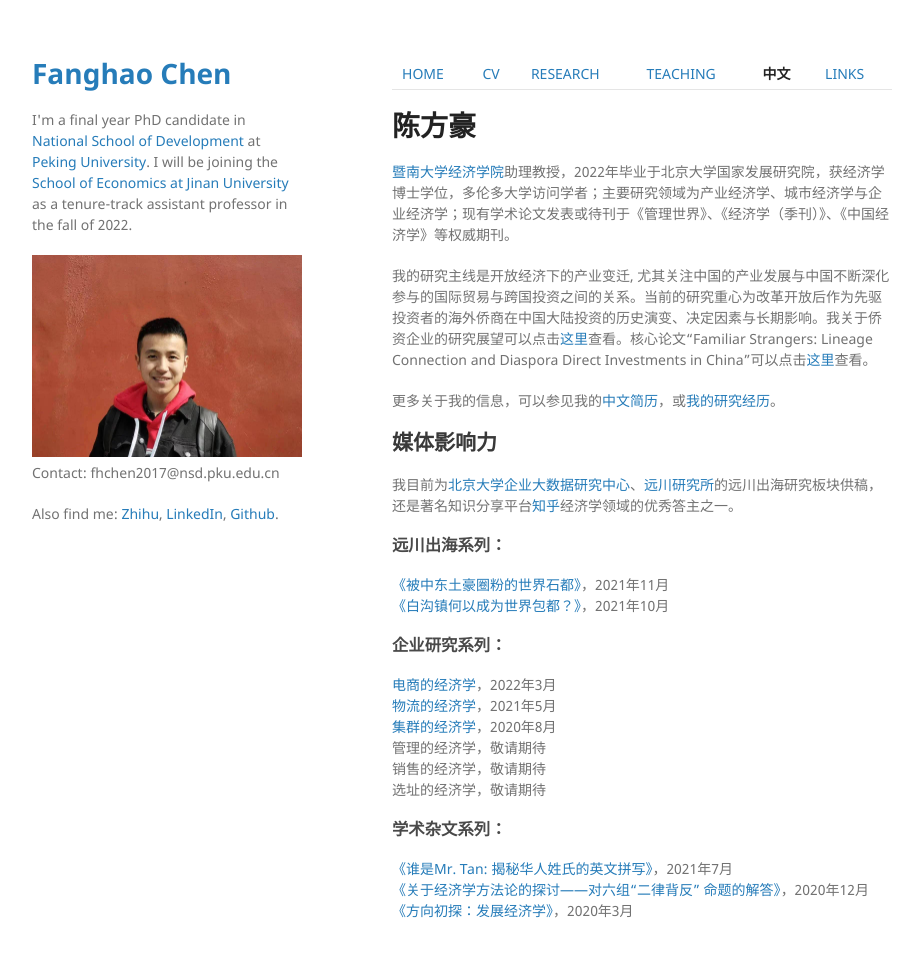
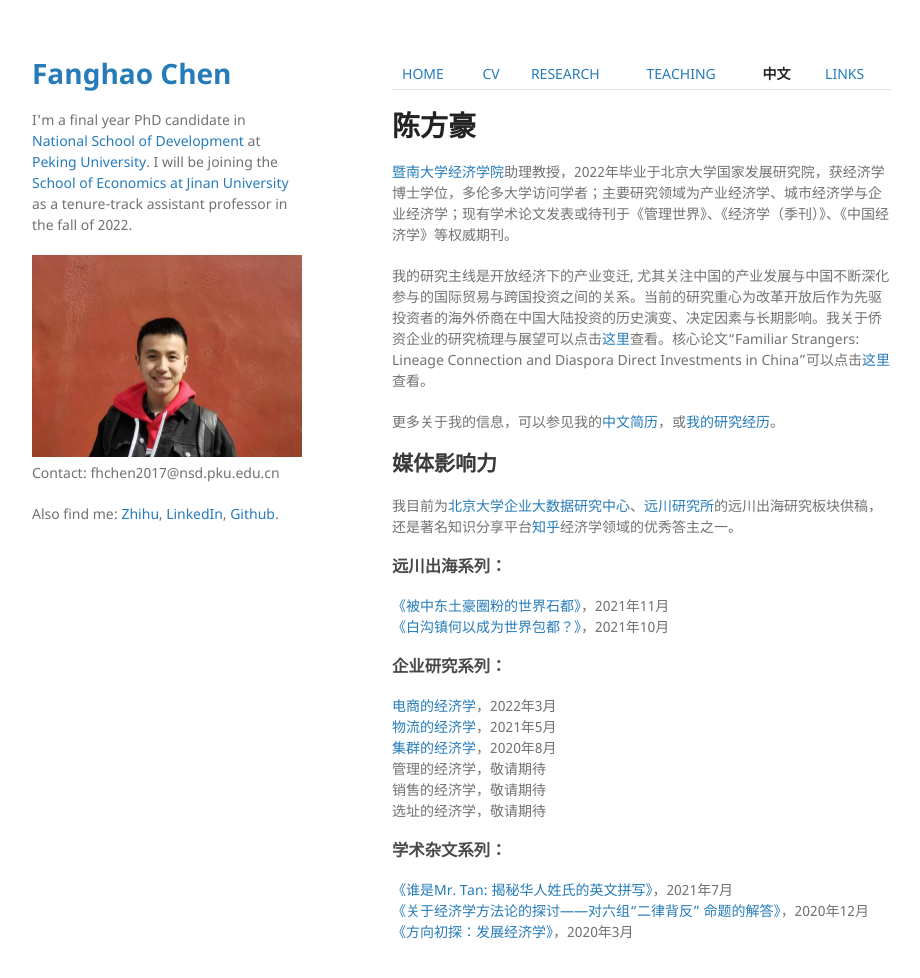
Before and after one commit to FanghaoChen/homepage, a Jekyll site: the page built from chinesepage.md, in a window 1280 px wide and 1012 px high. Shown: the top 978 px of the window, without its empty margins (178-1098 px from the left). Built offline with Jekyll 4.4.1, drawn with Linux system fonts in a browser that asks for light colours; our own code applies the rules of GitHub Pages for plain Markdown files.

Commit message:
Update chinesepage.md

```diff
--- a/chinesepage.md
+++ b/chinesepage.md
@@ -4,7 +4,7 @@
 
 [暨南大学经济学院](https://ec.jnu.edu.cn/)助理教授，2022年毕业于北京大学国家发展研究院，获经济学博士学位，多伦多大学访问学者；主要研究领域为产业经济学、城市经济学与企业经济学；现有学术论文发表或待刊于《管理世界》、《经济学（季刊）》、《中国经济学》等权威期刊。
 
-我的研究主线是开放经济下的产业变迁, 尤其关注中国的产业发展与中国不断深化参与的国际贸易与跨国投资之间的关系。当前的研究重心为改革开放后作为先驱投资者的海外侨商在中国大陆投资的历史演变、决定因素与长期影响。我关于侨资企业的研究展望可以点击[这里](./assets/bridger_draft_220515.pdf)查看。核心论文“Familiar Strangers: Lineage Connection and Diaspora Direct Investments in China”可以点击[这里](./assets/familiar_stranger_draft_220303.pdf)查看。
+我的研究主线是开放经济下的产业变迁, 尤其关注中国的产业发展与中国不断深化参与的国际贸易与跨国投资之间的关系。当前的研究重心为改革开放后作为先驱投资者的海外侨商在中国大陆投资的历史演变、决定因素与长期影响。我关于侨资企业的研究梳理与展望可以点击[这里](./assets/bridger_draft_220515.pdf)查看。核心论文“Familiar Strangers: Lineage Connection and Diaspora Direct Investments in China”可以点击[这里](./assets/familiar_stranger_draft_220303.pdf)查看。
 
 更多关于我的信息，可以参见我的[中文简历](./assets/陈方豪_北大国发院_220509.pdf)，或[我的研究经历](https://mp.weixin.qq.com/s?__biz=Mzg4MzE0ODY0Mw==&mid=2247491382&idx=1&sn=992dc4dda38bfd95d5c2b47848fc5a81&chksm=cf4a8d3af83d042c96f68c98b9406eab25df4ce418b6778fccdee755fc9e499decfb44498855&mpshare=1&scene=24&srcid=12203KNxFd0xsEh7nM7ZzhKn&sharer_sharetime=1639991731014&sharer_shareid=009d752390d3ca9d149b0d31038375f0#rd)。
 
```
